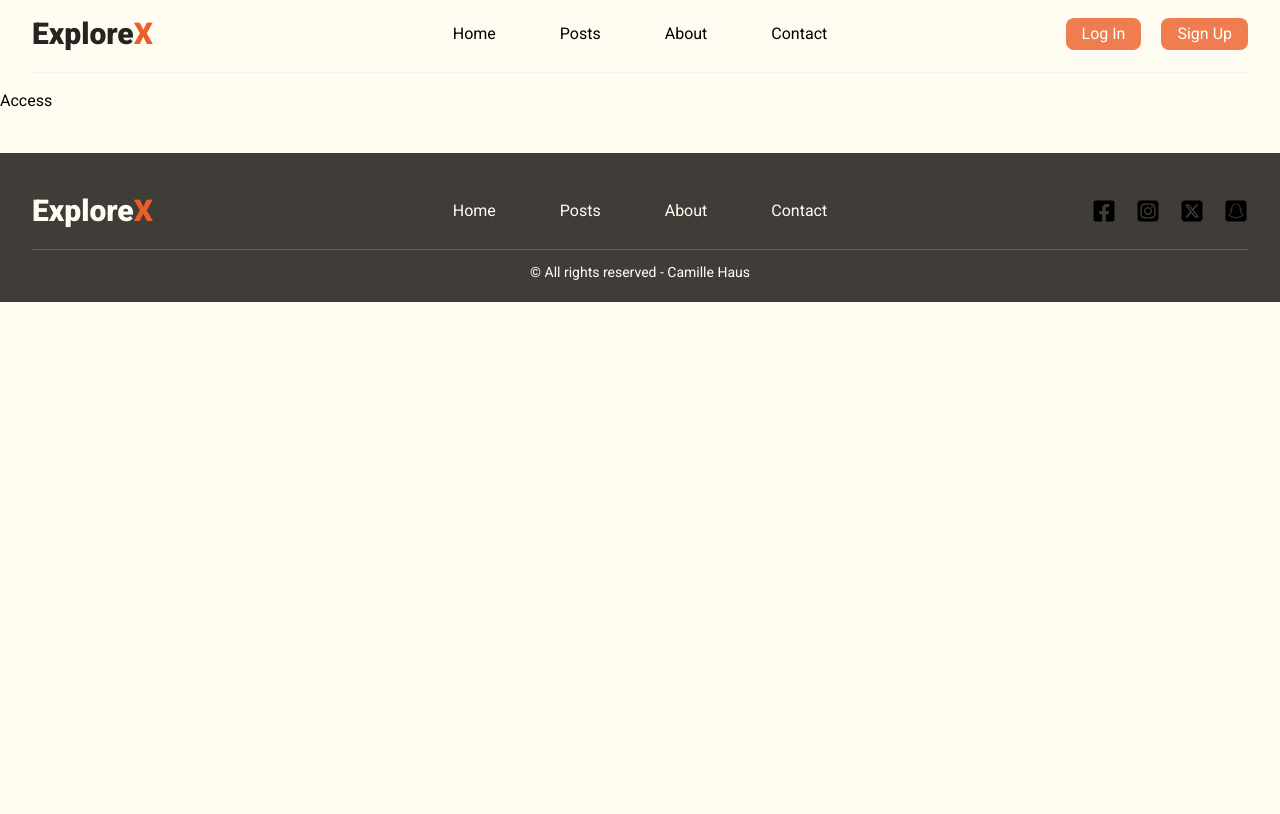
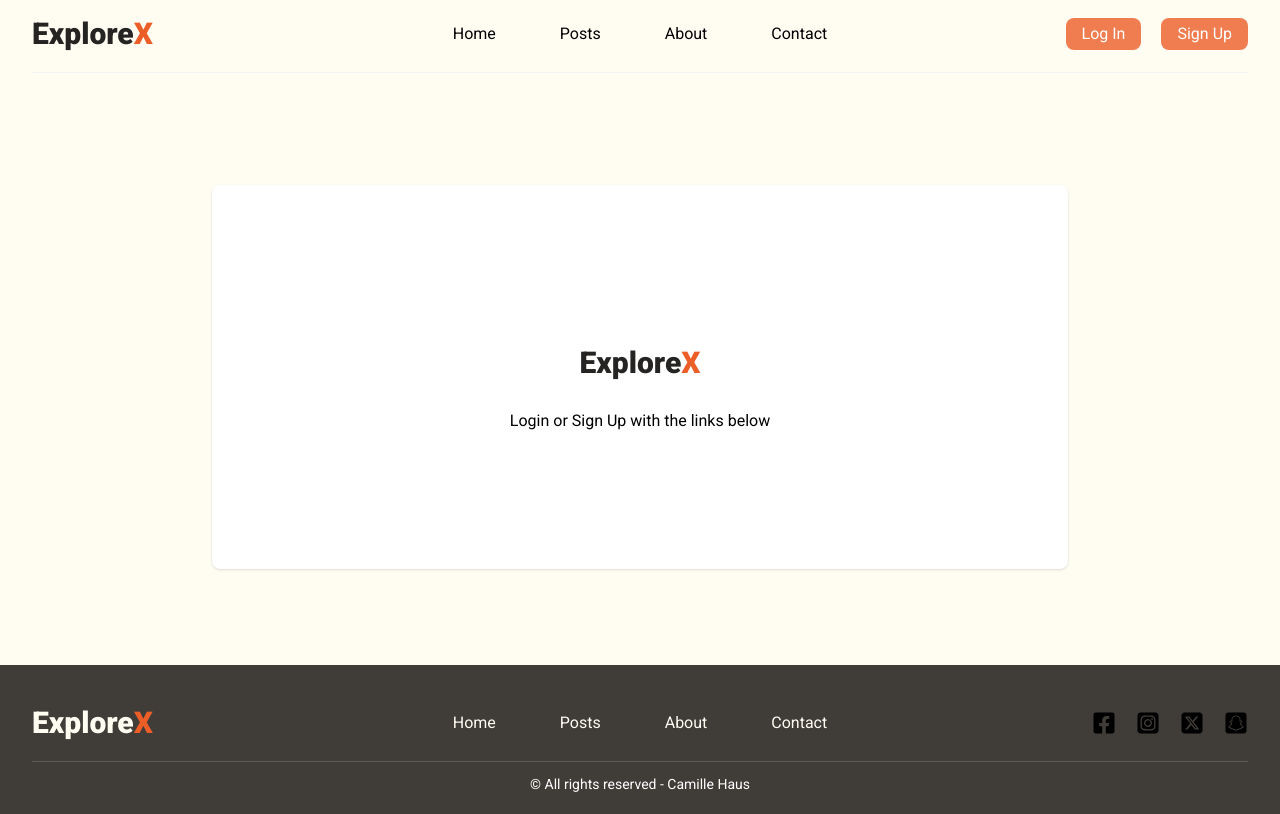
Before and after one commit to CamilleHaus/ExploreX, a Next.js app: page /access in a window 1280 px wide. Built offline with nearby package versions, Linux system fonts and the light colour scheme; no server answers.

Commit message:
Acess Page
Started the creation of the Login page

```diff
--- a/app/(auth)/access/page.tsx
+++ b/app/(auth)/access/page.tsx
@@ -1,4 +1,4 @@
-"use client"
+"use client";
 
 import { useState, useEffect } from "react";
 import { signIn, useSession } from "next-auth/react";
@@ -7,21 +7,49 @@ import Image from "next/image";
 import Link from "next/link";
 
 const Page = () => {
+  const session = useSession();
 
-    const session = useSession();
+  const router = useRouter();
 
-    const router = useRouter();
+  const [isLoading, setIsLoading] = useState(false);
 
-    const [isLoading, setIsLoading] = useState(false);
+  useEffect(() => {
+    if (session?.status === "authenticated") {
+      console.log("authenticated");
+      router.push("/");
+    }
+  }, [session?.status, router]);
 
-    useEffect(() => {
-        if(session?.status === "authenticated") {
-            console.log("authenticated")
-            router.push("/")
+  const socialAction = (action: string) => {
+    setIsLoading(true);
+
+    signIn(action, { redirect: false })
+      .then((callback) => {
+        if (callback?.error) {
+          return;
         }
-    }, [session?.status, router])
 
-    return <div>Access</div>
+        if (callback?.ok) {
+          router.push("/");
+        }
+      })
+      .finally(() => setIsLoading(false));
+  };
+
+  return (
+    <div className="my-24 sm:mx-auto sm:max-w-4xl px-5">
+      <div className="bg-white shadow sm:rounded-lg flex gap-5 justify-between h-96 overflow-hidden">
+        <div className="mt-6 flex gap-2 flex-col justify-center items-center mx-auto">
+          <Link href={"/"} className="mb-5">
+            <h1 className="text-3xl font-extrabold text-secondary">
+              Explore<span className="text-primary">X</span>
+            </h1>
+          </Link>
+          <span className="text-small">Login or Sign Up with the links below</span>
+        </div>
+      </div>
+    </div>
+  );
 };
 
 export default Page;
--- a/app/layout.tsx
+++ b/app/layout.tsx
@@ -3,8 +3,12 @@ import { Roboto } from "next/font/google";
 import "./globals.css";
 import NavBar from "@/components/shared/NavBar";
 import Footer from "@/components/shared/Footer";
+import AuthContext from "@/context/Authcontext";
 
-const roboto = Roboto({ subsets: ["latin"], weight: ["100", "400", "700", "900"] });
+const roboto = Roboto({
+  subsets: ["latin"],
+  weight: ["100", "400", "700", "900"],
+});
 
 export const metadata: Metadata = {
   title: "ExploreX",
@@ -18,12 +22,16 @@ export default function RootLayout({
 }>) {
   return (
     <html lang="en">
-      <body className={`${roboto.className}
-      overflow-x-hidden bg-light`}>
-        <NavBar />
-        {children}
-        <Footer />
+      <AuthContext>
+        <body
+          className={`${roboto.className}
+      overflow-x-hidden bg-light`}
+        >
+          <NavBar />
+          {children}
+          <Footer />
         </body>
+      </AuthContext>
     </html>
   );
 }
--- /dev/null
+++ b/context/Authcontext.tsx
@@ -0,0 +1,11 @@
+"use client";
+
+import { SessionProvider } from "next-auth/react";
+
+export interface AuthcontextProps {
+  children: React.ReactNode;
+};
+
+export default function AuthContext({ children }: AuthcontextProps) {
+  return <SessionProvider>{children}</SessionProvider>;
+};
```
